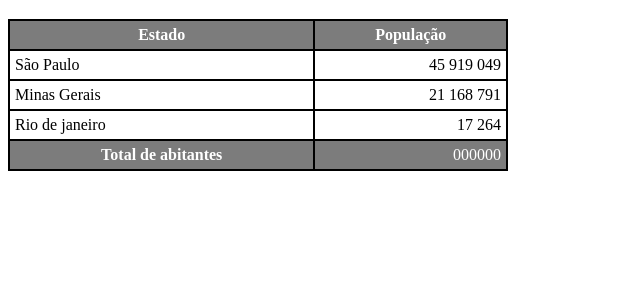
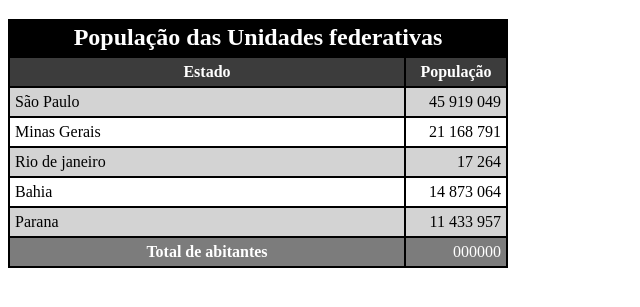
Before and after one commit to edivaldogonga/html-css, a plain HTML site: page exercicios/ex023-Tabelas/tabela002.html in a window 1280 px wide. Shown: the part 61-368 px from the top of the page, without its empty margins (0-640 px from the left). Drawn offline with Linux system fonts and the light colour scheme.

Commit message:
desenvolvendo a tabela

```diff
--- a/exercicios/ex023-Tabelas/tabela002.html
+++ b/exercicios/ex023-Tabelas/tabela002.html
@@ -8,6 +8,7 @@
         table {
             width: 500px;
             border-collapse: collapse;
+            position: relative;
         }
 
         th , td {
@@ -15,9 +16,31 @@
             padding: 5px;
         }
 
+        caption {
+            font-size: 1.5em;
+            font-weight: bold;
+            padding: 5px;
+            background-color: black;
+            color: white;
+        }
+
         thead , tfoot {
             color: white;
             background-color: rgba(0, 0, 0, 0.514);
+        }
+
+        thead > tr > th {
+            position: sticky;
+            top: -1px;
+            background-color: rgba(0, 0, 0, 0.514);
+        }
+
+        tbody > tr:nth-child(odd) {
+            background-color: lightgray;
+        }
+
+        tbody > tr:nth-child(even) {
+            background-color: white;
         }
 
         td.num {
@@ -30,11 +53,11 @@
     <h1>Usando tabelas grandes</h1>
 
     <table>
-        <caption></caption>
+        <caption>População das Unidades federativas</caption>
         <thead>
             <tr>
-                <th>Estado</th>
-                <th>População</th>
+                <th scope="col">Estado</th>
+                <th scope="col" style="width: 90px;">População</th>
 
             </tr>
         </thead>
@@ -51,10 +74,18 @@
                 <td>Rio de janeiro</td>
                 <td class="num">17 264</td>
             </tr>
+            <tr>
+                <td>Bahia</td>
+                <td class="num">14 873 064</td>
+            </tr>
+            <tr>
+                <td>Parana</td>
+                <td class="num">11 433 957</td>
+            </tr>
         </tbody>
         <tfoot>
             <tr>
-                <th>Total de abitantes</th>
+                <th scope="row">Total de abitantes</th>
                 <td class="num">000000</td>
             </tr>
         </tfoot>
```
